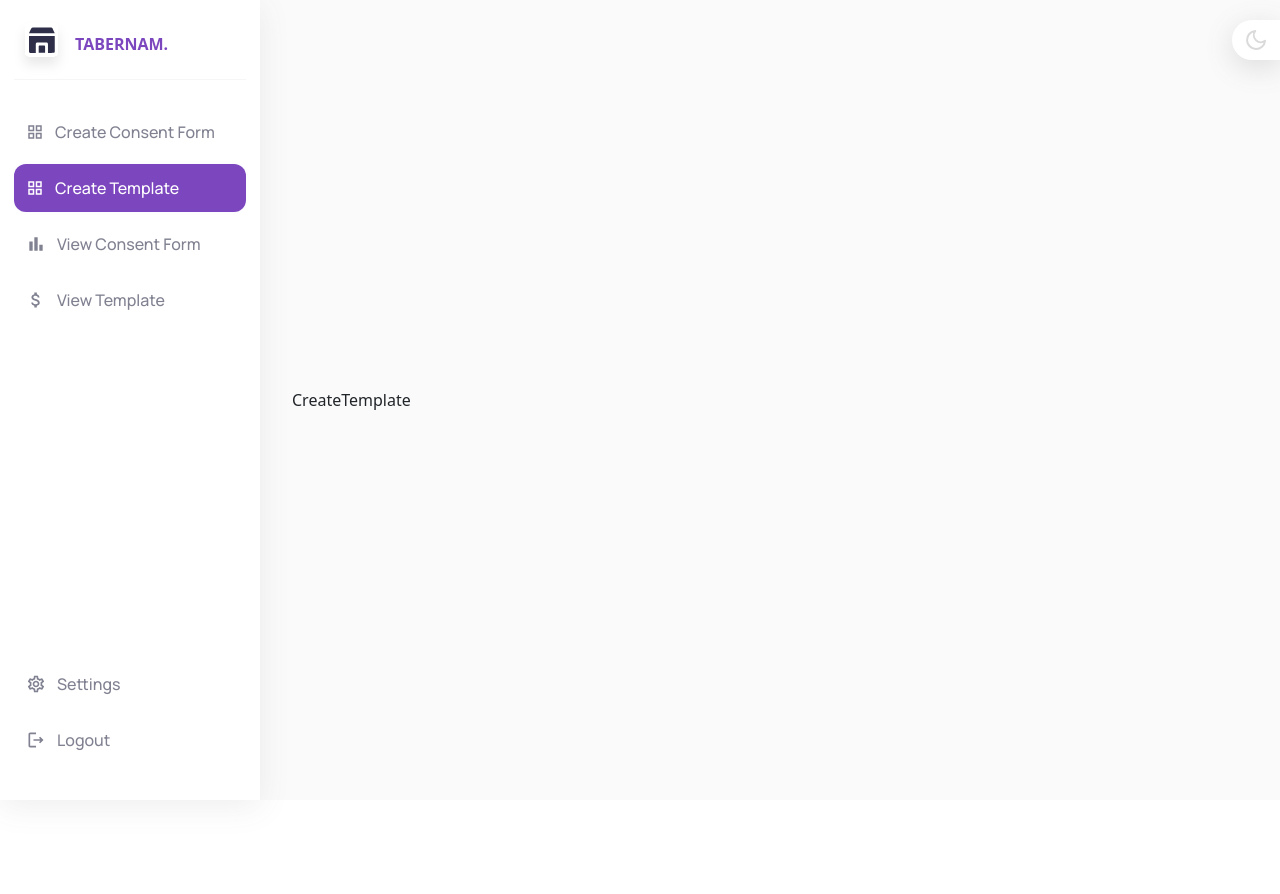
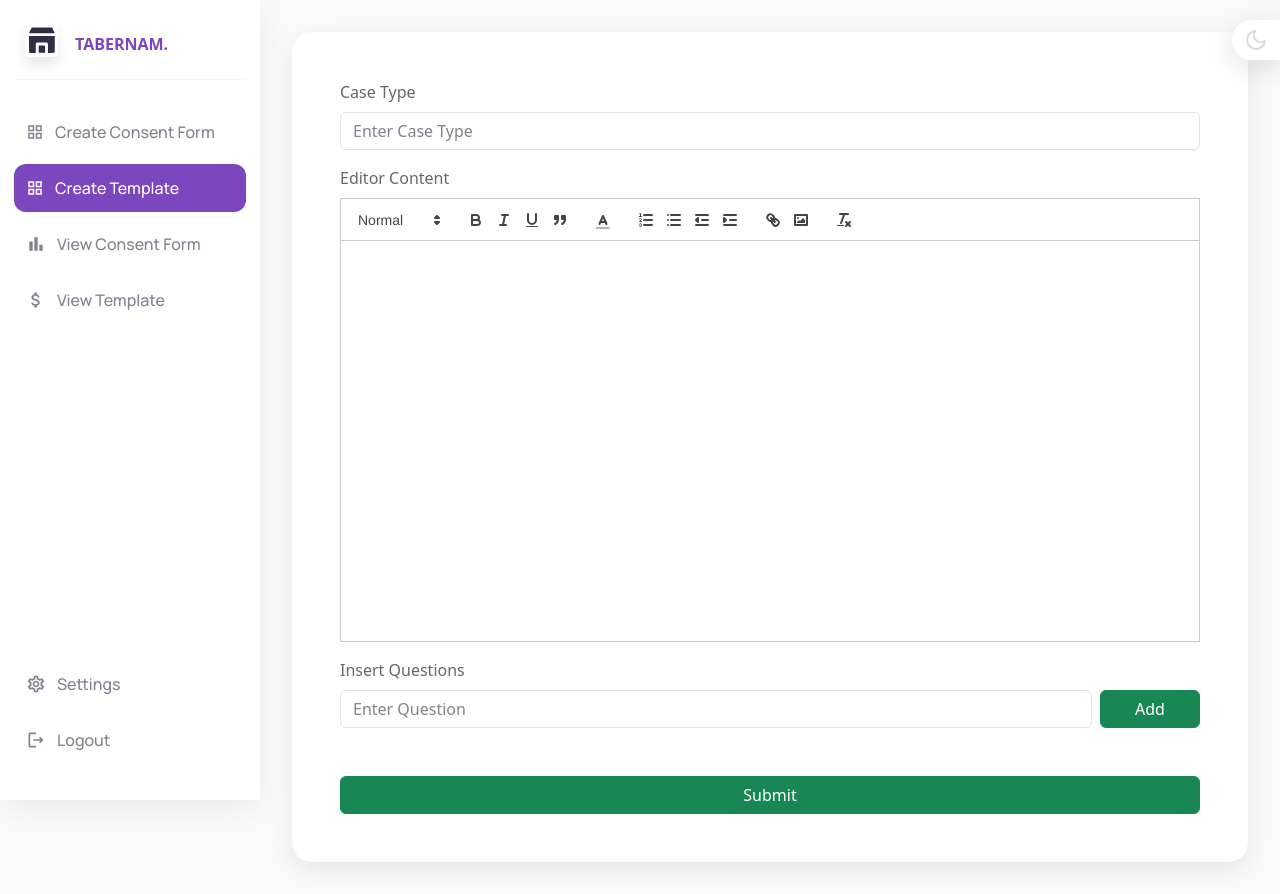
Before and after one commit to deepaksingh101101/Syntax-Journey-Backend, a React (Vite) app: page /create-template in a window 1280 px wide. Before the commit the page ends 800 px from the top, so only its background shows below. Built offline with nearby package versions, Linux system fonts and the light colour scheme; sample sign-in values are in the browser's storage.

Commit message:
create template api done

```diff
--- a/package.json
+++ b/package.json
@@ -13,11 +13,14 @@
     "axios": "^1.6.8",
     "bootstrap": "^5.3.3",
     "date-fns": "^3.1.0",
+    "quill": "^2.0.2",
+    "quill-image-resize-module-react": "^3.0.0",
     "react": "^18.2.0",
     "react-data-table-component": "^7.6.2",
     "react-date-range": "^2.0.0-alpha.4",
     "react-dom": "^18.2.0",
     "react-icons": "^4.12.0",
+    "react-quill": "^2.0.0",
     "react-record-webcam": "^1.1.5",
     "react-router-dom": "^6.21.1",
     "react-signature-canvas": "^1.0.6",
--- a/src/screens/Create-template/CreateTemplate.jsx
+++ b/src/screens/Create-template/CreateTemplate.jsx
@@ -1,9 +1,188 @@
-import React from 'react'
+import React, { useCallback, useRef, useState } from "react";
+import QuillEditor from "react-quill";
+import 'react-quill/dist/quill.snow.css';
+import './CreateTemplate.scss';
+import { postApi } from "../../helpers/requestHelpers";
+import { Toast } from "../../components/alert/Alert";
+import { useNavigate } from "react-router-dom";
 
 const CreateTemplate = () => {
+  const [value, setValue] = useState("");
+  const quill = useRef();
+const navigate=useNavigate();
+  const submitHandler = async(event) => {
+    event.preventDefault(); // Prevent the default form submission behavior
+console.log("hello")
+    // Accessing the Quill editor instance and its contents in Delta format
+    const editor = quill.current.getEditor();
+    const deltaContent = editor.getContents();
+
+    const formData = {
+      caseType: document.getElementById("Ctype").value,
+      questions: questions.map(question => ({ text: question })),
+      html: quill.current.getEditor().root.innerHTML, // Get HTML content from Quill editor
+      createdBy: "2312314343413",
+      deltaForm:deltaContent,
+    };
+
+    console.log(formData)
+
+try {
+  let res= await postApi("post","api/template/submitTemplate",formData)
+  console.log(res)
+
+  if(res?.data?.status===true){
+
+   Toast.fire({
+     icon: "success",
+     title: "Template Created"
+ });
+ navigate('/das')
+  }
+  else{
+   Toast.fire({
+     icon: "error",
+     title: `${res?.response?.data?.message}`
+ });
+  }
+} catch (error) {
+  Toast.fire({
+    icon: "error",
+    title: `Something went's wrong`
+});
+}
+
+    // Here you can handle the Delta content further, like sending it to a server or processing it in some way.
+  };
+
+  const imageHandler = useCallback(() => {
+    const input = document.createElement("input");
+    input.setAttribute("type", "file");
+    input.setAttribute("accept", "image/*");
+    input.click();
+
+    input.onchange = () => {
+      const file = input.files[0];
+      const reader = new FileReader();
+      reader.onload = () => {
+        const imageUrl = reader.result;
+        const quillEditor = quill.current.getEditor();
+        const range = quillEditor.getSelection(true);
+        quillEditor.insertEmbed(range.index, "image", imageUrl, "user");
+      };
+      reader.readAsDataURL(file);
+    };
+  }, []);
+
+  const modules = {
+    toolbar: {
+      container: [
+        [{ header: [2, 3, 4, false] }],
+        ["bold", "italic", "underline", "blockquote"],
+        [{ color: [] }],
+        [{ list: "ordered" }, { list: "bullet" }, { indent: "-1" }, { indent: "+1" }],
+        ["link", "image"],
+        ["clean"],
+      ],
+      handlers: {
+        image: imageHandler,
+      },
+    },
+    clipboard: {
+      matchVisual: true,
+    },
+  };
+
+  const formats = [
+    "header", "bold", "italic", "underline", "strike", "blockquote", "list", "bullet",
+    "indent", "link", "image", "color", "clean"
+  ];
+
+  const [questions, setQuestions] = useState([]);
+  const [questionInput, setQuestionInput] = useState("");
+
+  const handleAddQuestion = () => {
+    if (questionInput.trim()) {
+      setQuestions([...questions, questionInput]);
+      setQuestionInput("");
+    }
+  };
+
+  const handleRemoveQuestion = (index) => {
+    const newQuestions = questions.filter((_, i) => i !== index);
+    setQuestions(newQuestions);
+  };
+
+
+
   return (
-    <div>CreateTemplate</div>
+    <div className="container consentForm p-5">
+      <form className='row g-3' onSubmit={submitHandler}>
+        <div className="col-md-12">
+          <label htmlFor="Ctype" className="form-label">
+            Case Type
+          </label>
+          <input
+            type="text"
+            className="form-control"
+            id="Ctype"
+            placeholder="Enter Case Type"
+            required
+            name='caseType'
+          />
+        </div>
+        <div className="col-md-12" id="editor">
+          <label htmlFor="editor_content mb-2" className="form-label">
+            Editor Content
+          </label>
+          <QuillEditor
+            ref={quill}
+            theme="snow"
+            value={value}
+            formats={formats}
+            modules={modules}
+            onChange={setValue}
+          />
+        </div>
+
+        <div className="col-md-12" id="questions">
+          <label htmlFor="question_input" className="form-label">Insert Questions</label>
+          <div className="d-flex justify-content-between">
+            <input
+              type="text"
+              className="form-control"
+              id="question_input"
+              placeholder="Enter Question"
+              required={questions?.length>=1?false:true}
+              value={questionInput}
+              onChange={(e) => setQuestionInput(e.target.value)}
+              name='question_input'
+            />
+            <button style={{maxWidth: "100px"}} onClick={handleAddQuestion} type="button" className="btn btn-success w-100 ms-2">Add</button>
+          </div>
+        </div>
+
+        {/* List questions */}
+        <div className="col-md-12">
+          <ul className="list-group mt-3">
+            {questions.map((question, index) => (
+              <div key={index} className="">
+                <span  className="form-label ">Question {index+1}</span>
+              <li  className="list-group-item my-1 d-flex justify-content-between align-items-center">
+                {question}
+                <button type="button" className="btn btn-danger btn-sm" onClick={() => handleRemoveQuestion(index)}>Remove</button>
+              </li>
+              </div>
+            ))}
+          </ul>
+        </div>
+
+        <div className="col-12">
+          <button type="submit" className="btn btn-success w-100">Submit</button>
+        </div>
+      </form>
+    </div>
   )
 }
 
-export default CreateTemplate
+export default CreateTemplate;
--- /dev/null
+++ b/src/screens/Create-template/CreateTemplate.scss
@@ -0,0 +1,3 @@
+.ql-container, .ql-editor{
+    min-height: 50vh !important;
+}
```
Also changed, not shown: 2 other files (tests, documents, lock files or other folders).
